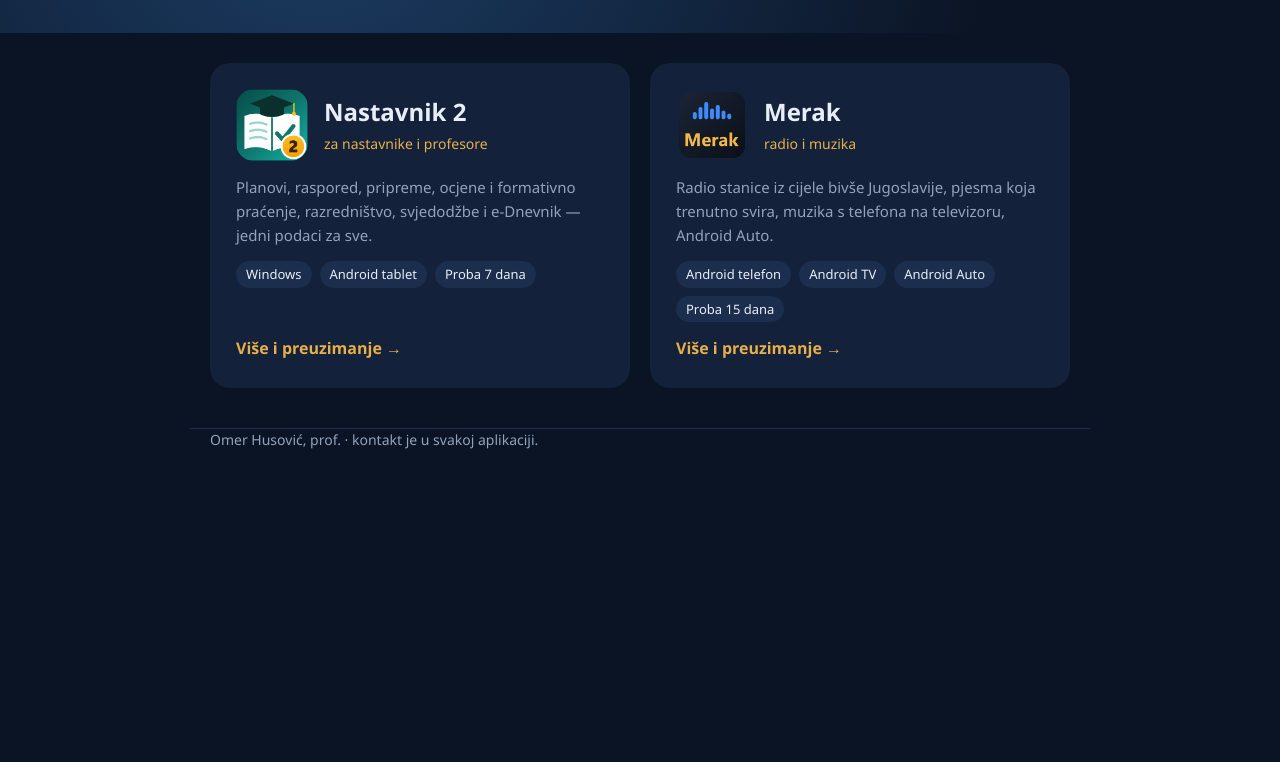
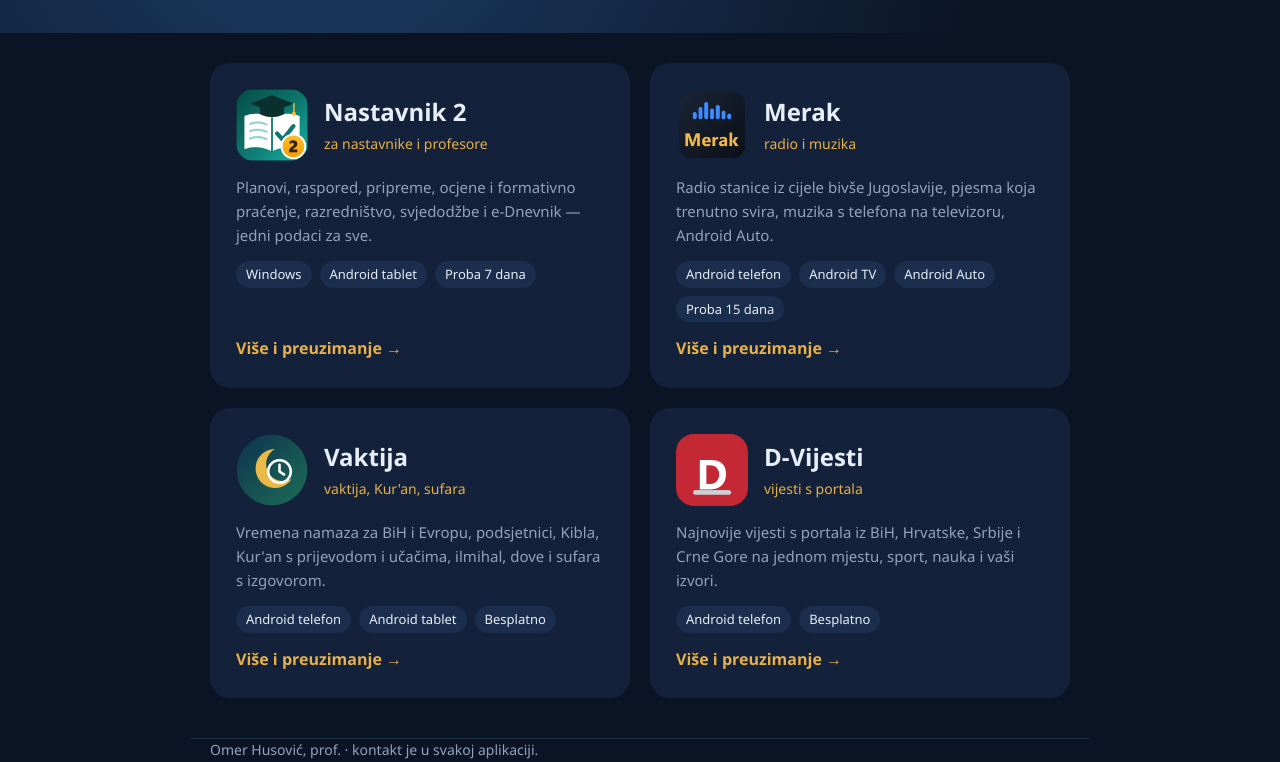
Before and after one commit to omerhusovic-arch/omerhusovic-arch.github.io, a plain HTML site: page index.html in a window 1280 px wide. Shown: the part 160-922 px from the top of the page. Before the commit the page ends 800 px from the top, so only its background shows below. Drawn offline with Linux system fonts and the light colour scheme.

Commit message:
Dodane Vaktija i D-Vijesti

```diff
--- a/index.html
+++ b/index.html
@@ -4,7 +4,7 @@
 <meta charset="utf-8">
 <meta name="viewport" content="width=device-width, initial-scale=1">
 <title>Aplikacije — Omer Husović, prof.</title>
-<meta name="description" content="Aplikacije Omera Husovića, prof.: Nastavnik 2 (program za nastavnike) i Merak (radio i muzika za telefon, TV i auto).">
+<meta name="description" content="Aplikacije Omera Husovića, prof.: Nastavnik 2 (program za nastavnike), Merak (radio i muzika), Vaktija i D-Vijesti.">
 <link rel="icon" href="nastavnik2.png">
 <style>
   :root { --poz:#0B1424; --panel:#13213A; --panel2:#1C2E4D; --tekst:#E8EEF7; --sporedni:#93A3BA; --zlatna:#E8B04A; }
@@ -52,6 +52,18 @@
       <div class="oznake"><em>Android telefon</em><em>Android TV</em><em>Android Auto</em><em>Proba 15 dana</em></div>
       <span class="dalje">Više i preuzimanje →</span>
     </a>
+    <a class="app" href="vaktija/">
+      <div class="glava"><img src="vaktija.png" alt=""><div><b>Vaktija</b><span>vaktija, Kur'an, sufara</span></div></div>
+      <p class="opis">Vremena namaza za BiH i Evropu, podsjetnici, Kibla, Kur'an s prijevodom i učačima, ilmihal, dove i sufara s izgovorom.</p>
+      <div class="oznake"><em>Android telefon</em><em>Android tablet</em><em>Besplatno</em></div>
+      <span class="dalje">Više i preuzimanje →</span>
+    </a>
+    <a class="app" href="d-vijesti/">
+      <div class="glava"><img src="d-vijesti.png" alt=""><div><b>D-Vijesti</b><span>vijesti s portala</span></div></div>
+      <p class="opis">Najnovije vijesti s portala iz BiH, Hrvatske, Srbije i Crne Gore na jednom mjestu, sport, nauka i vaši izvori.</p>
+      <div class="oznake"><em>Android telefon</em><em>Besplatno</em></div>
+      <span class="dalje">Više i preuzimanje →</span>
+    </a>
   </div>
 </main>
 
```
Also changed, not shown: d-vijesti.png (added), vaktija.png (added).
